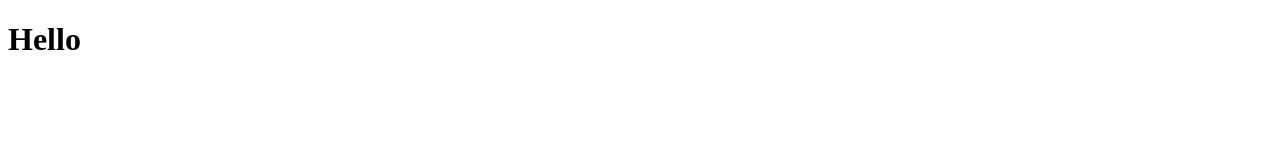
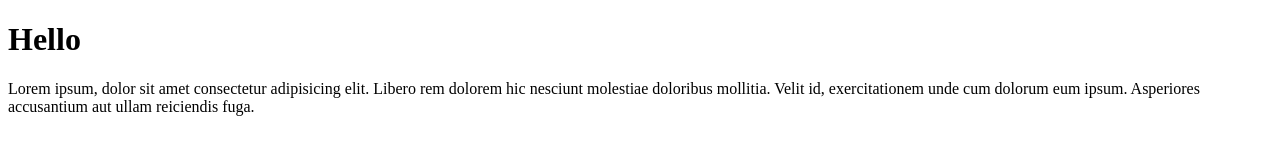
Before and after one commit to sibadu001/tes-pull, a plain HTML site: page index.html in a window 1280 px wide. Drawn offline with Linux system fonts and the light colour scheme.

Commit message:
tambah paragrap

```diff
--- a/index.html
+++ b/index.html
@@ -8,5 +8,6 @@
 </head>
 <body>
     <h1>Hello</h1>
+    <p>Lorem ipsum, dolor sit amet consectetur adipisicing elit. Libero rem dolorem hic nesciunt molestiae doloribus mollitia. Velit id, exercitationem unde cum dolorum eum ipsum. Asperiores accusantium aut ullam reiciendis fuga.</p>
 </body>
 </html>
```
